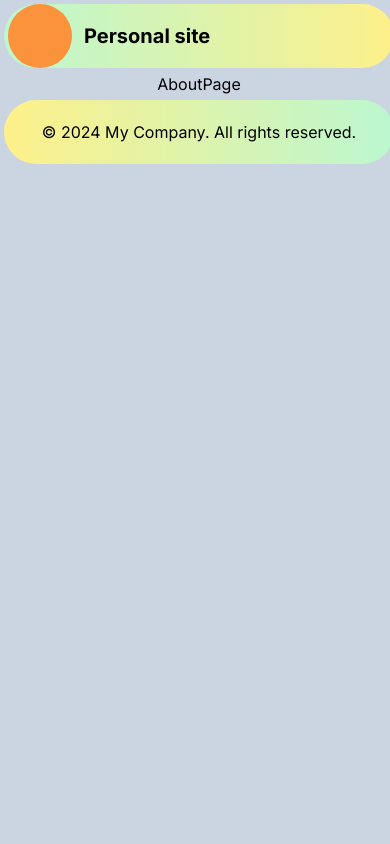
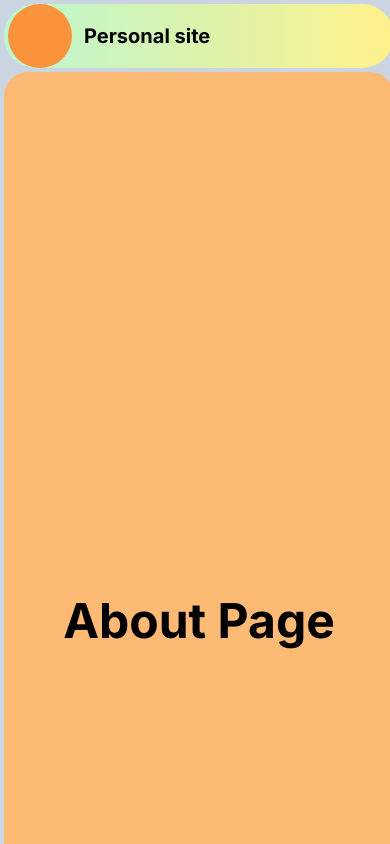
Before and after one commit to Majdanka/nextJsprj, a Next.js app: page /about in a window 390 px wide. Shown: the top 844 px of the page. Built offline with nearby package versions, Linux system fonts and the light colour scheme.

Commit message:
Simple responsive styling for non important pages

```diff
--- a/app/(publicPage)/about/page.tsx
+++ b/app/(publicPage)/about/page.tsx
@@ -1,13 +1,13 @@
 import { Metadata } from "next";
 
 export const metadata: Metadata = {
-  title: 'About'
+  title: "About",
 };
 
 export default function About() {
   return (
-    <main>
-      AboutPage
+    <main className="w-full md:w-[99%] bg-orange-300 rounded-3xl md:h-[80vh] flex flex-col items-center h-[130vh] justify-center">
+      <h1 className="text-5xl font-bold">About Page</h1>
     </main>
   );
 }
--- a/app/(publicPage)/contact/page.tsx
+++ b/app/(publicPage)/contact/page.tsx
@@ -1,13 +1,13 @@
 import { Metadata } from "next";
 
 export const metadata: Metadata = {
-  title: 'Contact'
+  title: "Contact",
 };
 
 export default function Contact() {
   return (
-    <main>
-      ContactPage
+    <main className="w-full md:w-[99%] bg-orange-300 rounded-3xl md:h-[80vh] flex flex-col items-center h-[130vh] justify-center">
+      <h1 className="text-5xl font-bold">Contact Page</h1>
     </main>
   );
 }
```
